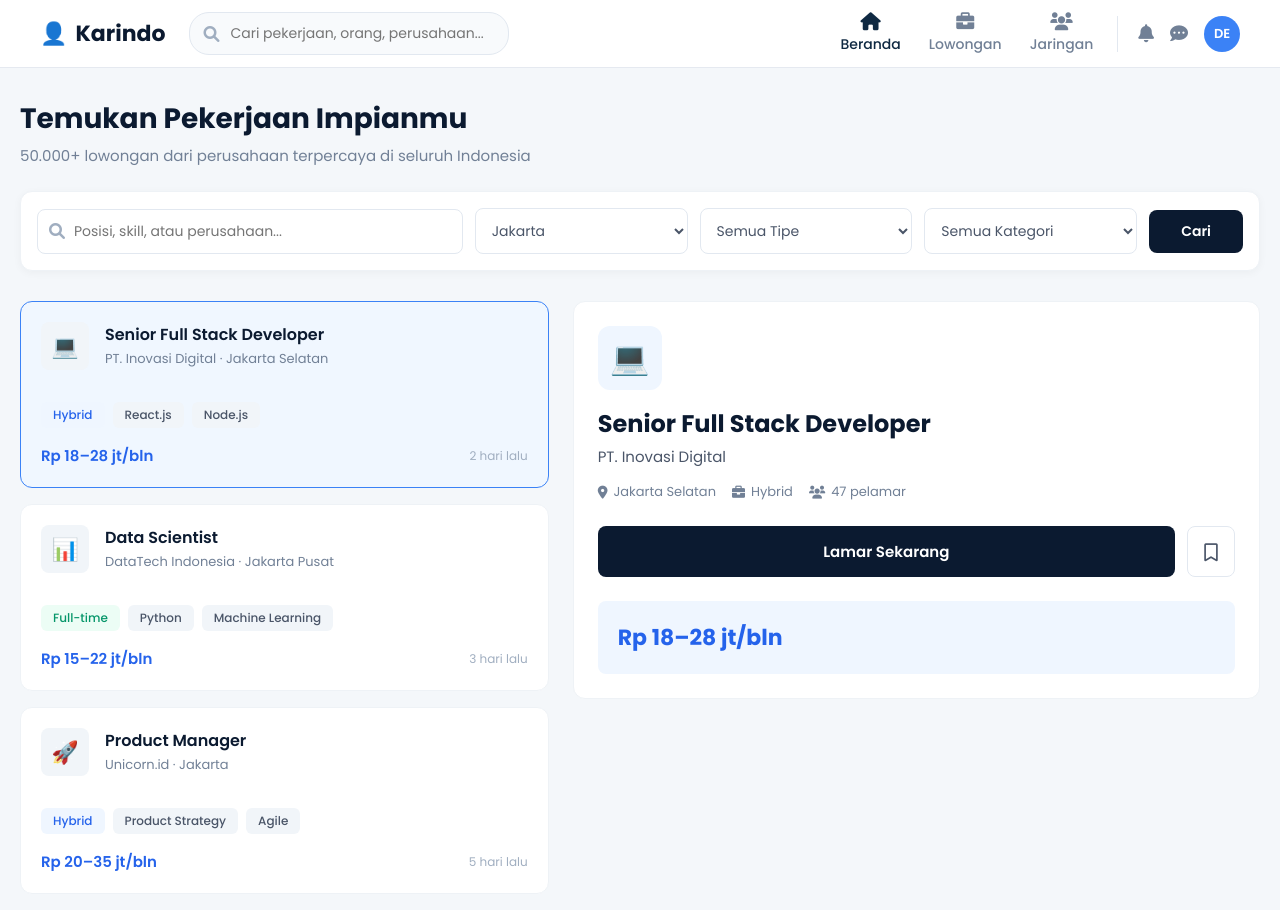
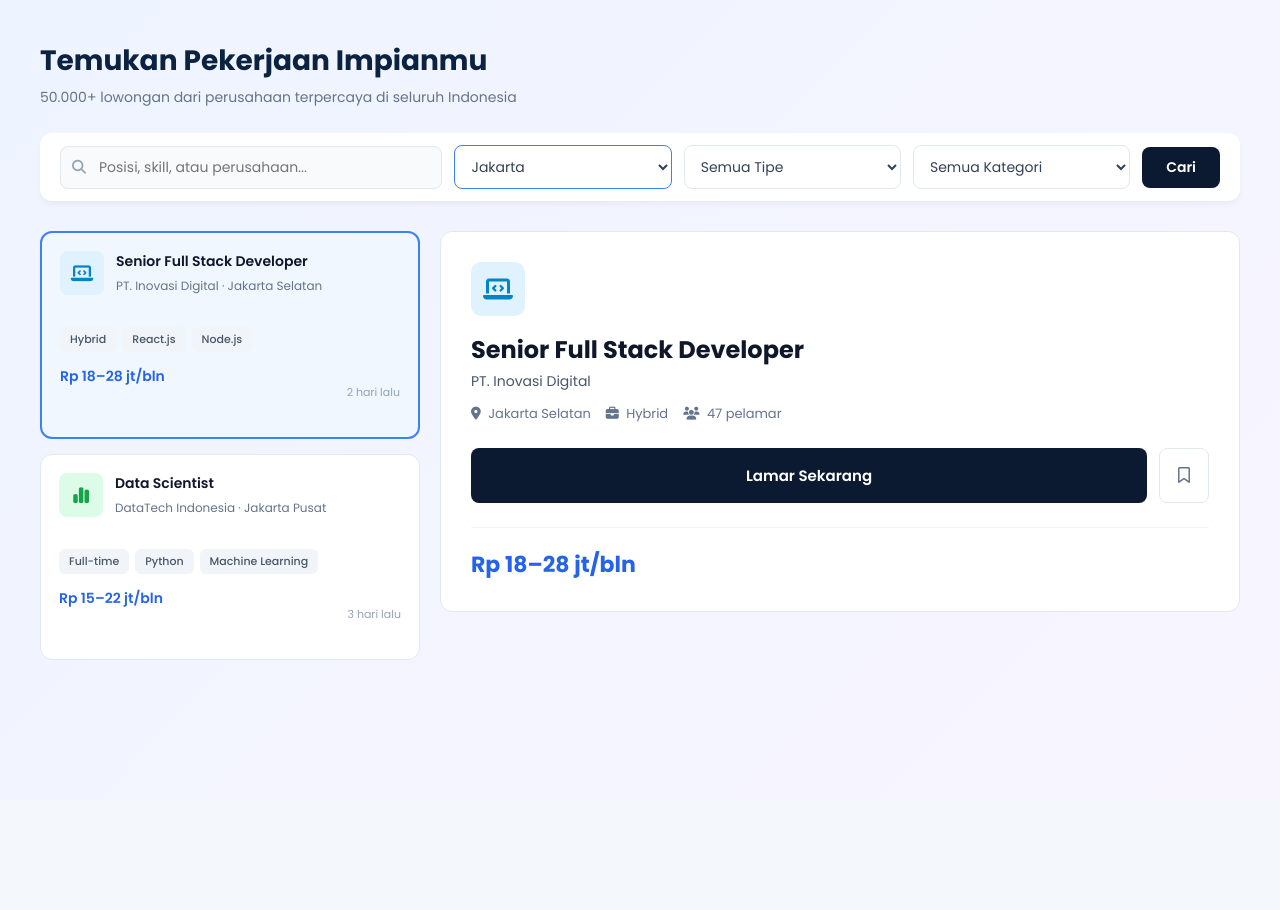
Before and after one commit to Hann970/karindo, a plain HTML site: page lowongan.html in a window 1280 px wide. After the commit the page ends 800 px from the top, so only its background shows below. Drawn offline with Linux system fonts and the light colour scheme.

Commit message:
ganti lowongan2

```diff
--- a/css/style.css
+++ b/css/style.css
@@ -1077,7 +1077,7 @@ body {
     }
 
 }
-/* RESET & BASE STYLE */
+/* --- RESET & GAYA UTAMA --- */
 * {
   margin: 0;
   padding: 0;
@@ -1085,289 +1085,178 @@ body {
   font-family: 'Poppins', sans-serif;
 }
 
-body {
-  background-color: #f4f7fa;
-  color: #333333;
+body.karindo-bg {
+  background-color: #f4f7fc;
+  color: #1e293b;
+  min-height: 100vh;
+  padding: 40px 20px;
 }
 
-/* NAVBAR STYLE */
-.navbar {
-  display: flex;
-  justify-content: space-between;
-  align-items: center;
-  background-color: #ffffff;
-  padding: 12px 40px;
-  border-bottom: 1px solid #e5e9f0;
-  position: sticky;
-  top: 0;
-  z-index: 100;
+.container {
+  max-width: 1200px;
+  margin: 0 auto;
 }
 
-.navbar-left, .navbar-right {
-  display: flex;
-  align-items: center;
-  gap: 24px;
+/* --- BAGIAN ATAS & BAR PENCARIAN --- */
+.header-section {
+  margin-bottom: 30px;
 }
 
-.logo {
-  display: flex;
-  align-items: center;
-  gap: 8px;
-  font-size: 22px;
-  color: #0b1a30;
+.main-title {
+  font-size: 28px;
+  font-weight: 700;
+  color: #0b2240;
+  margin-bottom: 5px;
 }
 
-.logo-icon {
-  color: #f5b041;
+.sub-title {
+  font-size: 14px;
+  color: #64748b;
+  margin-bottom: 25px;
 }
 
-.search-bar-nav {
-  position: relative;
-  width: 320px;
-}
-
-.search-bar-nav i {
-  position: absolute;
-  left: 14px;
-  top: 50%;
-  transform: translateY(-50%);
-  color: #a0aec0;
-}
-
-.search-bar-nav input {
-  width: 100%;
-  padding: 10px 12px 10px 40px;
-  border-radius: 20px;
-  border: 1px solid #e2e8f0;
-  background-color: #f8fafc;
-  font-size: 14px;
-  outline: none;
-}
-
-.nav-menu {
+.search-bar-container {
+  background-color: #ffffff;
+  padding: 12px 20px;
+  border-radius: 12px;
+  box-shadow: 0 4px 6px -1px rgba(0, 0, 0, 0.05);
   display: flex;
-  gap: 28px;
-}
-
-.nav-item {
-  text-decoration: none;
-  color: #718096;
-  font-size: 14px;
-  display: flex;
-  flex-direction: column;
-  align-items: center;
-  gap: 4px;
-  font-weight: 500;
-}
-
-.nav-item i {
-  font-size: 18px;
-}
-
-.nav-item.active, .nav-item:hover {
-  color: #0f2942;
-}
-
-.nav-icons {
-  display: flex;
-  align-items: center;
-  gap: 16px;
-  border-left: 1px solid #e2e8f0;
-  padding-left: 20px;
-}
-
-.icon-btn {
-  background: none;
-  border: none;
-  font-size: 18px;
-  color: #718096;
-  cursor: pointer;
-}
-
-.profile-avatar {
-  width: 36px;
-  height: 36px;
-  background-color: #3b82f6;
-  color: white;
-  border-radius: 50%;
-  display: flex;
-  align-items: center;
-  justify-content: center;
-  font-weight: 600;
-  font-size: 13px;
-}
-
-/* MAIN CONTENT */
-.main-content {
-  max-width: 1280px;
-  margin: 0 auto;
-  padding: 30px 20px;
-}
-
-/* HERO SECTION */
-.hero-section {
-  margin-bottom: 24px;
-}
-
-.hero-section h1 {
-  font-size: 28px;
-  color: #0b1a30;
-  font-weight: 700;
-  margin-bottom: 4px;
-}
-
-.hero-section p {
-  color: #718096;
-  font-size: 15px;
-}
-
-/* FILTER BOX */
-.filter-container {
-  background: #ffffff;
-  padding: 16px;
-  border-radius: 12px;
-  box-shadow: 0 2px 8px rgba(0, 0, 0, 0.04);
-  margin-bottom: 30px;
-  border: 1px solid #eef2f6;
-}
-
-.filter-box {
-  display: grid;
-  grid-template-columns: 2fr 1fr 1fr 1fr auto;
   gap: 12px;
   align-items: center;
 }
 
-.input-with-icon {
+.search-input-group {
   position: relative;
+  flex: 2;
 }
 
-.input-with-icon i {
+.search-icon {
   position: absolute;
   left: 12px;
   top: 50%;
   transform: translateY(-50%);
-  color: #a0aec0;
-}
-
-.input-with-icon input {
-  width: 100%;
-  padding: 11px 12px 11px 36px;
-  border: 1px solid #e2e8f0;
-  border-radius: 8px;
-  outline: none;
+  color: #94a3b8;
   font-size: 14px;
 }
 
-.filter-select {
-  padding: 11px 12px;
+.search-input-group input {
+  width: 100%;
+  padding: 10px 10px 10px 38px;
   border: 1px solid #e2e8f0;
   border-radius: 8px;
+  font-size: 14px;
   outline: none;
-  background-color: #fff;
+  background-color: #f8fafc;
+}
+
+.search-select {
+  flex: 1;
+  padding: 10px 12px;
+  border: 1px solid #e2e8f0;
+  border-radius: 8px;
   font-size: 14px;
-  color: #4a5568;
+  color: #334155;
+  background-color: #ffffff;
+  outline: none;
   cursor: pointer;
+}
+
+/* Border biru pada select box pertama (Jakarta) sesuai gambar */
+.search-select.location-select {
+  border: 1px solid #3b82f6;
 }
 
 .btn-search {
   background-color: #0b1a30;
-  color: #fff;
+  color: #ffffff;
+  padding: 10px 24px;
   border: none;
-  padding: 11px 32px;
   border-radius: 8px;
   font-weight: 600;
   font-size: 14px;
   cursor: pointer;
+  transition: background 0.2s;
 }
 
 .btn-search:hover {
-  background-color: #1a2e4c;
+  background-color: #11294a;
 }
 
-/* CONTENT LAYOUT (SPLIT SIDE) */
-.content-layout {
+/* --- LAYOUT UTAMA (GRID DUA KOLOM) --- */
+.main-content-layout {
   display: grid;
-  grid-template-columns: 1fr 1.3fr;
-  gap: 24px;
-  align-items: flex-start;
+  grid-template-columns: 380px 1fr;
+  gap: 20px;
+  align-items: start;
 }
 
-/* LEFT COLUMN: JOB LIST */
-.job-list-column {
+/* --- KOLOM KIRI: DAFTAR KARTU --- */
+.job-list-sidebar {
   display: flex;
   flex-direction: column;
-  gap: 16px;
+  gap: 15px;
 }
 
-.job-card {
-  background: #ffffff;
-  border: 1px solid #eef2f6;
+.modern-job-card {
+  background-color: #ffffff;
+  border: 1px solid #e2e8f0;
   border-radius: 12px;
-  padding: 20px;
+  padding: 18px;
   cursor: pointer;
   transition: all 0.2s ease;
 }
 
-.job-card.active {
-  border-color: #3b82f6;
+/* Gaya khusus saat kartu aktif/diklik */
+.modern-job-card.active {
+  border: 2px solid #3b82f6;
   background-color: #f0f7ff;
 }
 
-.job-card-main {
+.modern-job-header {
   display: flex;
-  gap: 16px;
+  gap: 12px;
   margin-bottom: 12px;
 }
 
-.company-logo-box {
-  width: 48px;
-  height: 48px;
-  background-color: #f1f5f9;
+.job-icon-bg {
+  width: 44px;
+  height: 44px;
   border-radius: 8px;
   display: flex;
   align-items: center;
   justify-content: center;
-  font-size: 22px;
+  font-size: 18px;
 }
 
-.job-card-details h3 {
-  font-size: 16px;
-  color: #0b1a30;
+.blue-bg { background-color: #e0f2fe; color: #0284c7; }
+.green-bg { background-color: #dcfce7; color: #16a34a; }
+
+.job-meta h3 {
+  font-size: 14px;
   font-weight: 600;
-  margin-bottom: 2px;
+  color: #0f172a;
 }
 
-.company-name {
-  font-size: 13px;
-  color: #718096;
+.company-info {
+  font-size: 12px;
+  color: #64748b;
+  margin-top: 2px;
 }
 
-/* TAGS */
 .job-tags {
   display: flex;
-  gap: 8px;
+  gap: 6px;
   flex-wrap: wrap;
-  margin-bottom: 16px;
+  margin-bottom: 14px;
 }
 
 .tag {
   background-color: #f1f5f9;
-  color: #4a5568;
-  padding: 4px 12px;
+  color: #475569;
+  padding: 4px 10px;
   border-radius: 6px;
-  font-size: 12px;
+  font-size: 11px;
   font-weight: 500;
-}
-
-.tag.hybrid {
-  background-color: #eff6ff;
-  color: #2563eb;
-}
-
-.tag.full-time {
-  background-color: #ecfdf5;
-  color: #059669;
 }
 
 .job-card-footer {
@@ -1376,70 +1265,64 @@ body {
   align-items: center;
 }
 
-.salary-text {
-  font-size: 15px;
+.salary {
+  font-size: 14px;
   font-weight: 600;
   color: #2563eb;
 }
 
-.time-text {
-  font-size: 12px;
-  color: #a0aec0;
+.posted-time {
+  font-size: 11px;
+  color: #94a3b8;
 }
 
-/* RIGHT COLUMN: JOB DETAIL */
-.job-detail-column {
-  background: #ffffff;
-  border: 1px solid #eef2f6;
+/* --- KOLOM KANAN: PANEL DETAIL --- */
+.job-detail-panel {
+  background-color: #ffffff;
+  border: 1px solid #e2e8f0;
   border-radius: 12px;
-  padding: 24px;
+  padding: 30px;
 }
 
-.detail-sticky-container {
-  position: sticky;
-  top: 90px;
-}
-
-.company-logo-large {
-  width: 64px;
-  height: 64px;
-  background-color: #eff6ff;
-  border-radius: 12px;
+.detail-icon-bg {
+  width: 54px;
+  height: 54px;
+  background-color: #e0f2fe;
+  color: #0284c7;
+  border-radius: 10px;
   display: flex;
   align-items: center;
   justify-content: center;
-  font-size: 32px;
+  font-size: 24px;
   margin-bottom: 16px;
 }
 
 .detail-title {
   font-size: 24px;
-  color: #0b1a30;
   font-weight: 700;
-  margin-bottom: 4px;
+  color: #0f172a;
 }
 
 .detail-company {
-  font-size: 15px;
-  color: #4a5568;
-  margin-bottom: 14px;
+  font-size: 14px;
+  color: #475569;
+  margin-top: 4px;
+  margin-bottom: 12px;
 }
 
 .detail-meta-info {
   display: flex;
-  gap: 16px;
-  color: #718096;
+  gap: 15px;
   font-size: 13px;
+  color: #64748b;
   margin-bottom: 24px;
 }
 
-.detail-meta-info span {
-  display: flex;
-  align-items: center;
-  gap: 6px;
+.detail-meta-info span i {
+  margin-right: 4px;
 }
 
-.detail-action-actions {
+.detail-actions {
   display: flex;
   gap: 12px;
   margin-bottom: 24px;
@@ -1448,41 +1331,54 @@ body {
 .btn-apply {
   flex: 1;
   background-color: #0b1a30;
-  color: white;
+  color: #ffffff;
+  padding: 14px;
   border: none;
-  padding: 14px;
   border-radius: 8px;
   font-weight: 600;
   font-size: 15px;
   cursor: pointer;
+  transition: background 0.2s;
 }
 
 .btn-apply:hover {
-  background-color: #1a2e4c;
+  background-color: #11294a;
 }
 
 .btn-bookmark {
-  width: 48px;
-  background: none;
+  background-color: #ffffff;
+  color: #64748b;
+  padding: 14px 18px;
   border: 1px solid #e2e8f0;
   border-radius: 8px;
-  font-size: 18px;
-  color: #4a5568;
+  font-size: 16px;
   cursor: pointer;
-  display: flex;
-  align-items: center;
-  justify-content: center;
+  transition: all 0.2s;
 }
 
 .btn-bookmark:hover {
   background-color: #f8fafc;
+  border-color: #cbd5e1;
 }
 
-.detail-salary-banner {
-  background-color: #eff6ff;
-  color: #2563eb;
-  padding: 20px;
-  border-radius: 8px;
+.detail-salary-box {
+  border-top: 1px solid #f1f5f9;
+  padding-top: 20px;
+}
+
+.detail-salary-text {
   font-size: 22px;
   font-weight: 700;
+  color: #2563eb;
 }
+
+/* --- RESPONSIVE LAYOUT --- */
+@media (max-width: 992px) {
+  .main-content-layout {
+    grid-template-columns: 1fr;
+  }
+  .search-bar-container {
+    flex-direction: column;
+    align-items: stretch;
+  }
+}
--- a/lowongan.html
+++ b/lowongan.html
@@ -3,159 +3,124 @@
 <head>
   <meta charset="UTF-8">
   <meta name="viewport" content="width=device-width, initial-scale=1.0">
-  <title>Karindo — Temukan Pekerjaan Impianmu</title>
+  <title>Temukan Pekerjaan Impianmu - Lowongan</title>
+
   <link rel="stylesheet" href="css/style.css">
+
   <link rel="preconnect" href="https://fonts.googleapis.com">
   <link rel="preconnect" href="https://fonts.gstatic.com" crossorigin>
   <link href="https://fonts.googleapis.com/css2?family=Poppins:wght@300;400;500;600;700&display=swap" rel="stylesheet">
-  <link rel="stylesheet" href="https://cdnjs.cloudflare.com/ajax/libs/font-awesome/6.0.0/css/all.min.css">
+  <link rel="stylesheet" href="https://cdnjs.cloudflare.com/ajax/libs/font-awesome/6.4.0/css/all.min.css">
 </head>
-<body>
+<body class="karindo-bg">
 
-  <header class="navbar">
-    <div class="navbar-left">
-      <div class="logo">
-        <span class="logo-icon">👤</span><strong>Karindo</strong>
-      </div>
-      <div class="search-bar-nav">
-        <i class="fa fa-search"></i>
-        <input type="text" placeholder="Cari pekerjaan, orang, perusahaan...">
-      </div>
-    </div>
-    <div class="navbar-right">
-      <nav class="nav-menu">
-        <a href="#" class="nav-item active"><i class="fa-solid fa-house"></i> Beranda</a>
-        <a href="#" class="nav-item"><i class="fa-solid fa-briefcase"></i> Lowongan</a>
-        <a href="#" class="nav-item"><i class="fa-solid fa-users"></i> Jaringan</a>
-      </nav>
-      <div class="nav-icons">
-        <button class="icon-btn"><i class="fa-solid fa-bell"></i></button>
-        <button class="icon-btn"><i class="fa-solid fa-comment-dots"></i></button>
-        <div class="profile-avatar">DE</div>
-      </div>
-    </div>
-  </header>
+  <main class="container">
 
-  <main class="main-content">
-    <section class="hero-section">
-      <h1>Temukan Pekerjaan Impianmu</h1>
-      <p>50.000+ lowongan dari perusahaan terpercaya di seluruh Indonesia</p>
-    </section>
+    <header class="header-section">
+      <h1 class="main-title">Temukan Pekerjaan Impianmu</h1>
+      <p class="sub-title">50.000+ lowongan dari perusahaan terpercaya di seluruh Indonesia</p>
 
-    <section class="filter-container">
-      <div class="filter-box">
-        <div class="input-with-icon">
-          <i class="fa fa-search text-muted"></i>
+      <div class="search-bar-container">
+        <div class="search-input-group">
+          <i class="fa-solid fa-magnifying-glass search-icon"></i>
           <input type="text" placeholder="Posisi, skill, atau perusahaan...">
         </div>
-
-        <select class="filter-select">
+        <select class="search-select location-select">
           <option>Jakarta</option>
+          <option>Bandung</option>
+          <option>Surabaya</option>
         </select>
-
-        <select class="filter-select">
+        <select class="search-select">
           <option>Semua Tipe</option>
+          <option>Full-time</option>
+          <option>Hybrid</option>
+          <option>Remote</option>
         </select>
-
-        <select class="filter-select">
+        <select class="search-select">
           <option>Semua Kategori</option>
+          <option>Teknologi</option>
+          <option>Desain</option>
+          <option>Pemasaran</option>
         </select>
-
         <button class="btn-search">Cari</button>
       </div>
-    </section>
+    </header>
 
-    <div class="content-layout">
+    <div class="main-content-layout">
 
-      <aside class="job-list-column">
+      <section class="job-list-sidebar">
 
-        <div class="job-card active">
-          <div class="job-card-main">
-            <div class="company-logo-box text-blue">💻</div>
-            <div class="job-card-details">
+        <div class="modern-job-card active">
+          <div class="modern-job-header">
+            <div class="job-icon-bg blue-bg">
+              <i class="fa-solid fa-laptop-code"></i>
+            </div>
+            <div class="job-meta">
               <h3>Senior Full Stack Developer</h3>
-              <p class="company-name">PT. Inovasi Digital · Jakarta Selatan</p>
+              <p class="company-info">PT. Inovasi Digital · Jakarta Selatan</p>
             </div>
           </div>
           <div class="job-tags">
-            <span class="tag hybrid">Hybrid</span>
+            <span class="tag">Hybrid</span>
             <span class="tag">React.js</span>
             <span class="tag">Node.js</span>
           </div>
           <div class="job-card-footer">
-            <span class="salary-text">Rp 18–28 jt/bln</span>
-            <span class="time-text">2 hari lalu</span>
+            <span class="salary">Rp 18–28 jt/bln</span>
+            <span class="posted-time">2 hari lalu</span>
           </div>
         </div>
 
-        <div class="job-card">
-          <div class="job-card-main">
-            <div class="company-logo-box text-orange">📊</div>
-            <div class="job-card-details">
+        <div class="modern-job-card">
+          <div class="modern-job-header">
+            <div class="job-icon-bg green-bg">
+              <i class="fa-solid fa-chart-simple"></i>
+            </div>
+            <div class="job-meta">
               <h3>Data Scientist</h3>
-              <p class="company-name">DataTech Indonesia · Jakarta Pusat</p>
+              <p class="company-info">DataTech Indonesia · Jakarta Pusat</p>
             </div>
           </div>
           <div class="job-tags">
-            <span class="tag full-time">Full-time</span>
+            <span class="tag">Full-time</span>
             <span class="tag">Python</span>
             <span class="tag">Machine Learning</span>
           </div>
           <div class="job-card-footer">
-            <span class="salary-text">Rp 15–22 jt/bln</span>
-            <span class="time-text">3 hari lalu</span>
+            <span class="salary">Rp 15–22 jt/bln</span>
+            <span class="posted-time">3 hari lalu</span>
           </div>
         </div>
 
-        <div class="job-card">
-          <div class="job-card-main">
-            <div class="company-logo-box text-purple">🚀</div>
-            <div class="job-card-details">
-              <h3>Product Manager</h3>
-              <p class="company-name">Unicorn.id · Jakarta</p>
-            </div>
+      </section>
+
+      <aside class="job-detail-panel">
+        <div class="detail-header">
+          <div class="detail-icon-bg">
+            <i class="fa-solid fa-laptop-code"></i>
           </div>
-          <div class="job-tags">
-            <span class="tag hybrid">Hybrid</span>
-            <span class="tag">Product Strategy</span>
-            <span class="tag">Agile</span>
-          </div>
-          <div class="job-card-footer">
-            <span class="salary-text">Rp 20–35 jt/bln</span>
-            <span class="time-text">5 hari lalu</span>
+          <h2 class="detail-title">Senior Full Stack Developer</h2>
+          <p class="detail-company">PT. Inovasi Digital</p>
+
+          <div class="detail-meta-info">
+            <span><i class="fa-solid fa-location-dot"></i> Jakarta Selatan</span>
+            <span><i class="fa-solid fa-briefcase"></i> Hybrid</span>
+            <span><i class="fa-solid fa-users"></i> 47 pelamar</span>
           </div>
         </div>
 
+        <div class="detail-actions">
+          <button class="btn-apply">Lamar Sekarang</button>
+          <button class="btn-bookmark"><i class="fa-regular fa-bookmark"></i></button>
+        </div>
+
+        <div class="detail-salary-box">
+          <p class="detail-salary-text">Rp 18–28 jt/bln</p>
+        </div>
       </aside>
 
-      <section class="job-detail-column">
-        <div class="detail-sticky-container">
+    </div>
 
-          <div class="detail-header-box">
-            <div class="company-logo-large">💻</div>
-            <h2 class="detail-title">Senior Full Stack Developer</h2>
-            <p class="detail-company">PT. Inovasi Digital</p>
-
-            <div class="detail-meta-info">
-              <span><i class="fa-solid fa-location-dot"></i> Jakarta Selatan</span>
-              <span><i class="fa-solid fa-briefcase"></i> Hybrid</span>
-              <span><i class="fa-solid fa-users"></i> 47 pelamar</span>
-            </div>
-
-            <div class="detail-action-actions">
-              <button class="btn-apply">Lamar Sekarang</button>
-              <button class="btn-bookmark"><i class="fa-regular fa-bookmark"></i></button>
-            </div>
-          </div>
-
-          <div class="detail-salary-banner">
-            Rp 18–28 jt/bln
-          </div>
-
-        </div>
-      </section>
-
-    </div>
   </main>
 
   <script src="js/script.js"></script>
```
